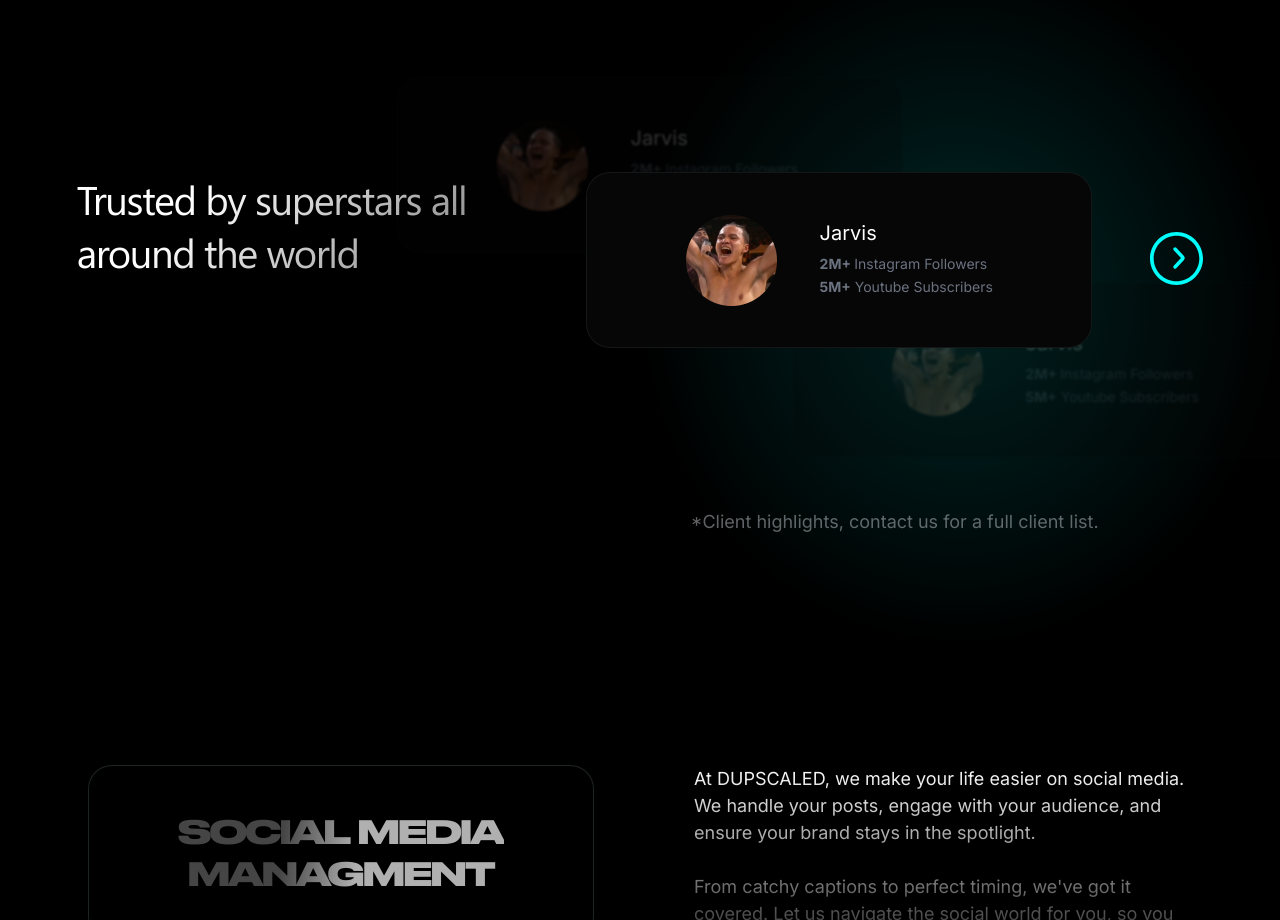
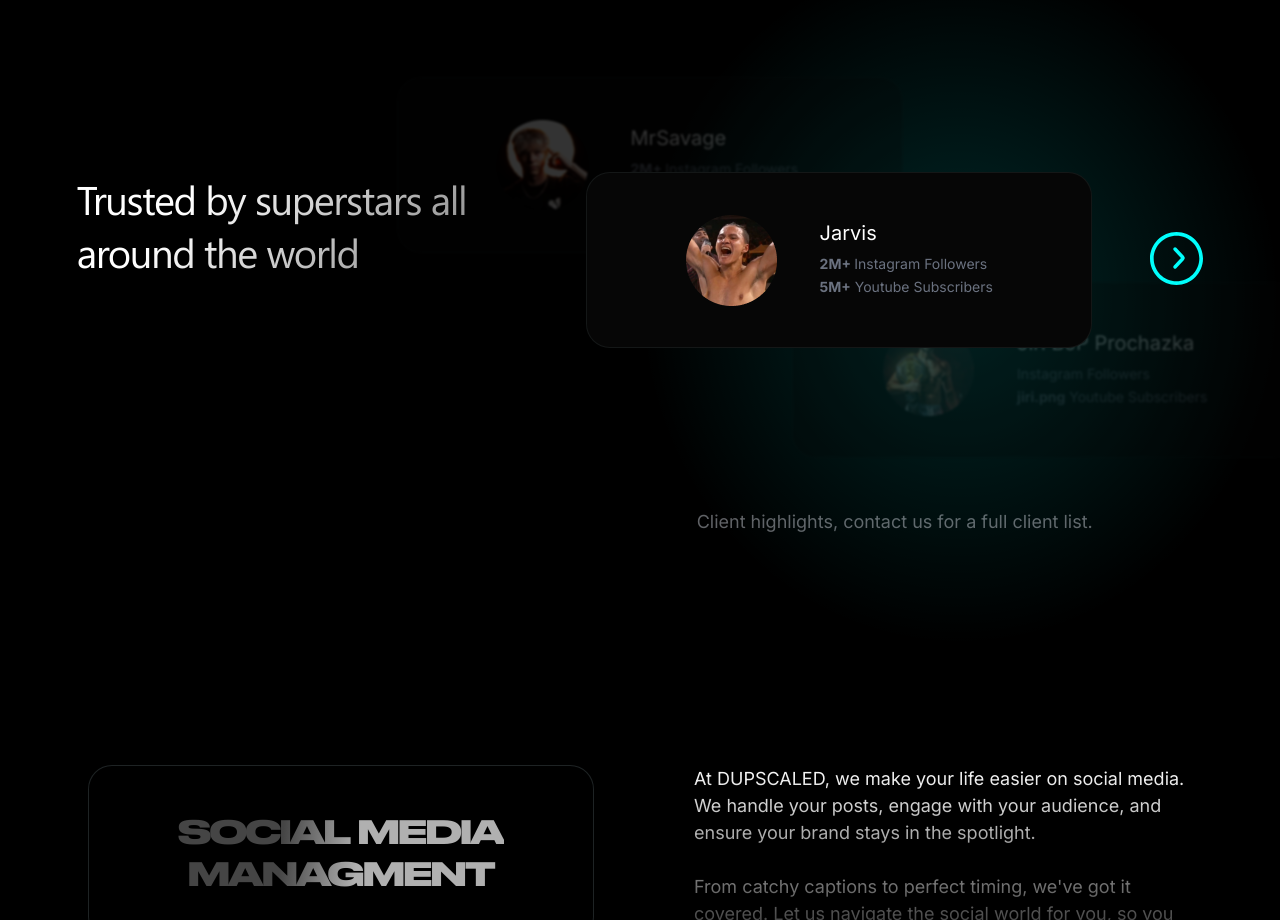
Before and after one commit to Svobyyy/daliksy, a Next.js app: page / in a window 1280 px wide. Shown: the part 960-1880 px from the top of the page. Built offline with nearby package versions, Linux system fonts and the light colour scheme.

Commit message:
bez animace

```diff
--- a/app/components/Reference/Reference.jsx
+++ b/app/components/Reference/Reference.jsx
@@ -101,18 +101,18 @@ const Reference = () => {
 
           <div className={`${styles.channel} ${styles.channel_opacity}`}>
             <Image
-              src={`/channels/${clients[client].image}`}
+              src={`/channels/${clients.length === client + 1 ? clients[0].image : clients[client + 1].image}`}
               width={91}
               height={91}
               alt="Picture of the author"
             />
             <div className={styles.channel_info}>
-              <h4>{clients[client].name}</h4>
+              <h4>{clients.length === client + 1 ? clients[0].name : clients[client + 1].name}</h4>
               <p>
-                <b>{clients[client].instagram} </b>Instagram Followers
+                <b>{clients.length === client + 1 ? clients[0].instagram : clients[client + 1].instagram} </b>Instagram Followers
               </p>
               <p>
-                <b>{clients[client].youtube}</b> Youtube Subscribers
+                <b>{clients.length === client + 1 ? clients[0].youtube : clients[client + 1].youtube}</b> Youtube Subscribers
               </p>
             </div>
           </div>
@@ -121,25 +121,26 @@ const Reference = () => {
             className={`${styles.channel} ${styles.channel_opacityfix} ${styles.channel_opacity} `}
           >
             <Image
-              src={`/channels/${clients[client].image}`}
+              src={`/channels/${client === 0 ? clients[clients.length -1].image : clients[client - 1].image}`}
               width={91}
               height={91}
               alt="Picture of the author"
             />
             <div className={styles.channel_info}>
-              <h4>{clients[client].name}</h4>
+              <h4>{client === 0 ? clients[clients.length-1].name : clients[client - 1].name}</h4>
               <p>
-                <b>{clients[client].instagram} </b>Instagram Followers
+                <b>{client === 0 ? clients[clients.length-1].instagram : clients[client - 1].instagram} </b>Instagram Followers
               </p>
               <p>
-                <b>{clients[client].youtube}</b> Youtube Subscribers
+                <b>{client === 0 ? clients[clients.length-1].image : clients[client - 1].image}</b> Youtube Subscribers
               </p>
             </div>
           </div>
+
         </div>
 
         <p className={styles.reference_side}>
-          *Client highlights, contact us for a full client list.
+          Client highlights, contact us for a full client list.
         </p>
       </div>
 
```
